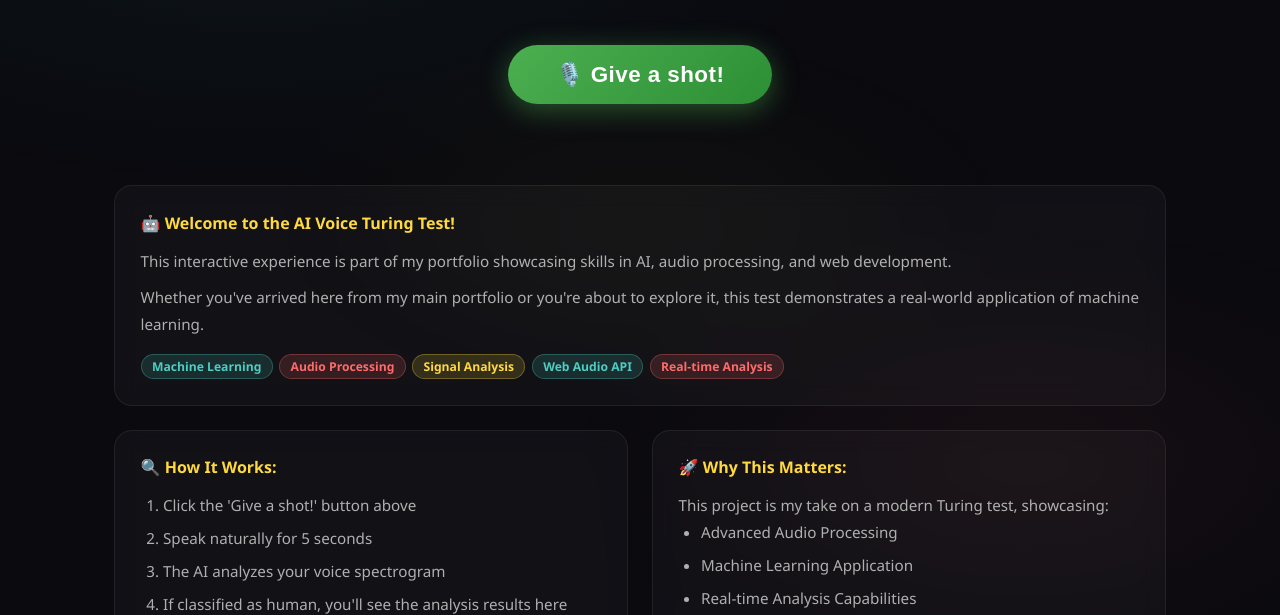
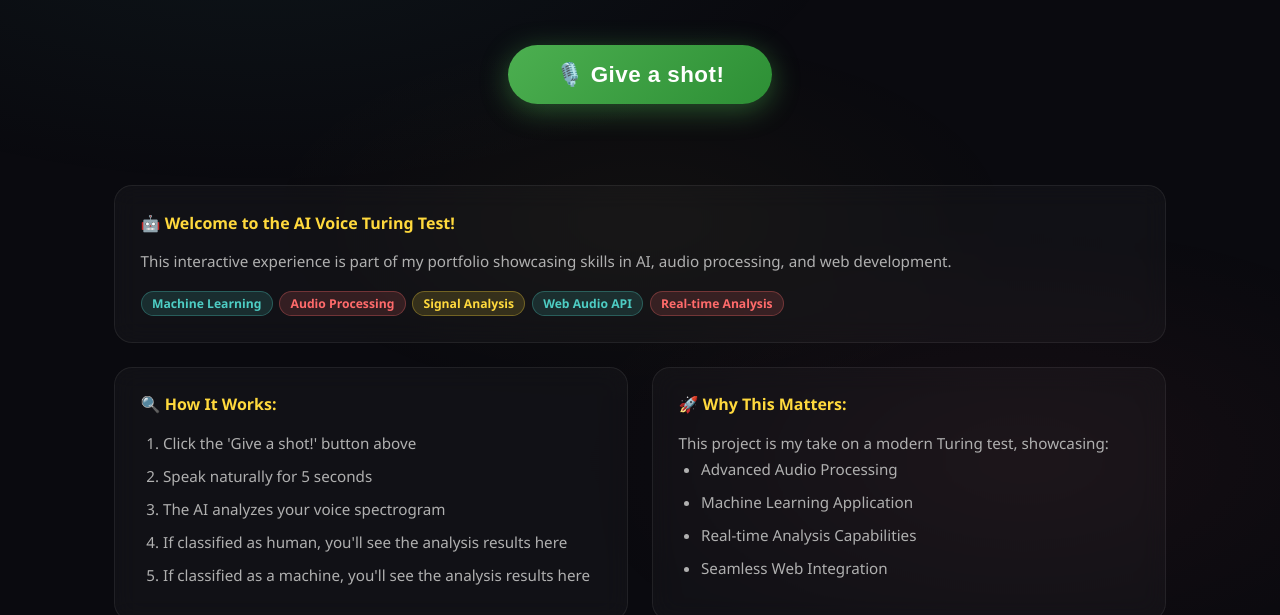
Before and after one commit to MithunShivakoti/AI_VoiceTuringTest, a plain HTML site: page index.html in a window 1280 px wide. Shown: the part 180-795 px from the top of the page. Drawn offline with nearby package versions, Linux system fonts and the light colour scheme.

Commit message:
Remove redundant paragraph from info box
Removed a redundant paragraph about the portfolio.

```diff
--- a/index.html
+++ b/index.html
@@ -395,7 +395,6 @@
     <div class="info-box full">
       <h3>🤖 Welcome to the AI Voice Turing Test!</h3>
       <p>This interactive experience is part of my portfolio showcasing skills in AI, audio processing, and web development.</p>
-      <p>Whether you've arrived here from my main portfolio or you're about to explore it, this test demonstrates a real-world application of machine learning.</p>
       <div class="badges">
         <span class="badge badge-teal">Machine Learning</span>
         <span class="badge badge-coral">Audio Processing</span>
```
